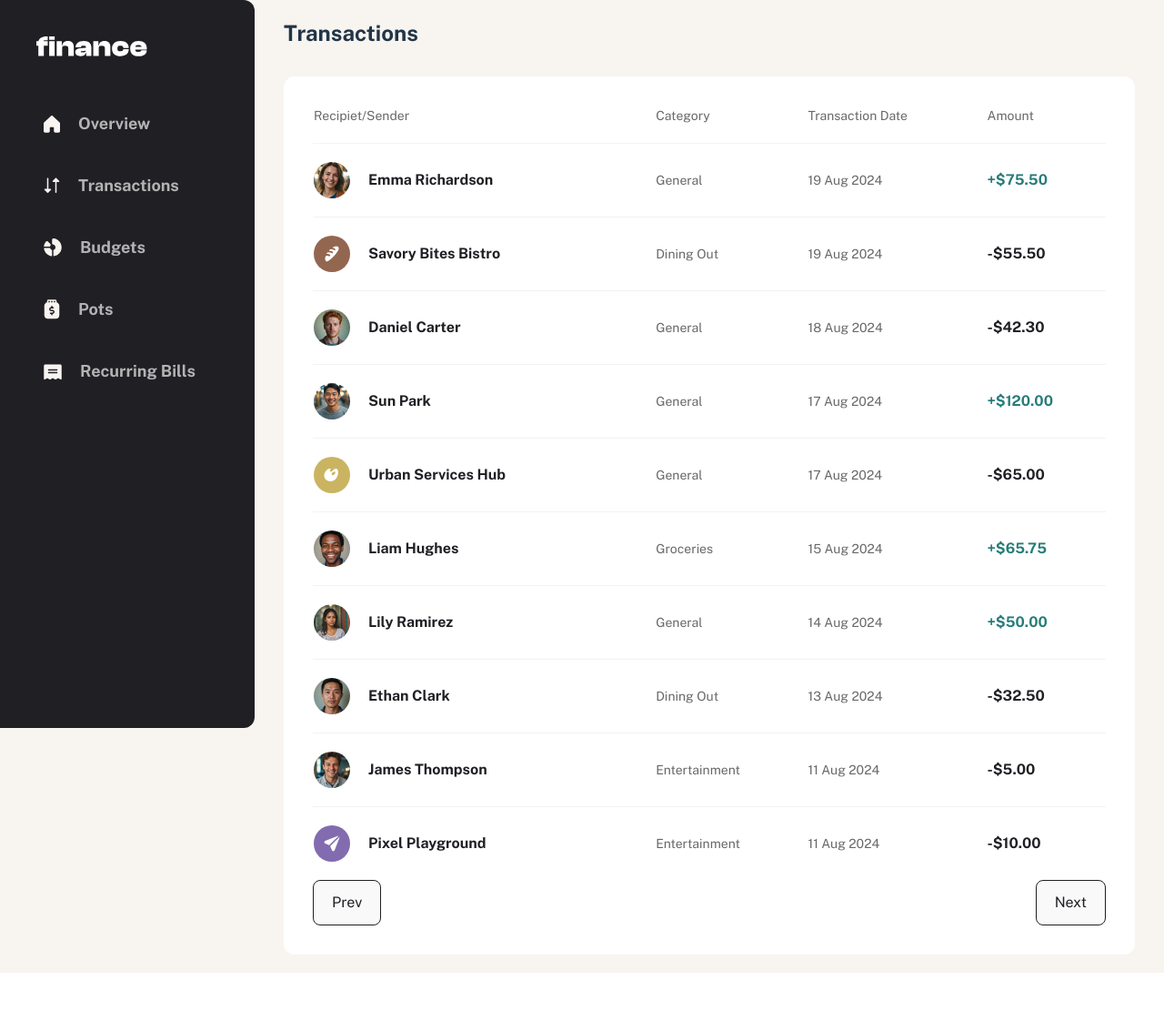
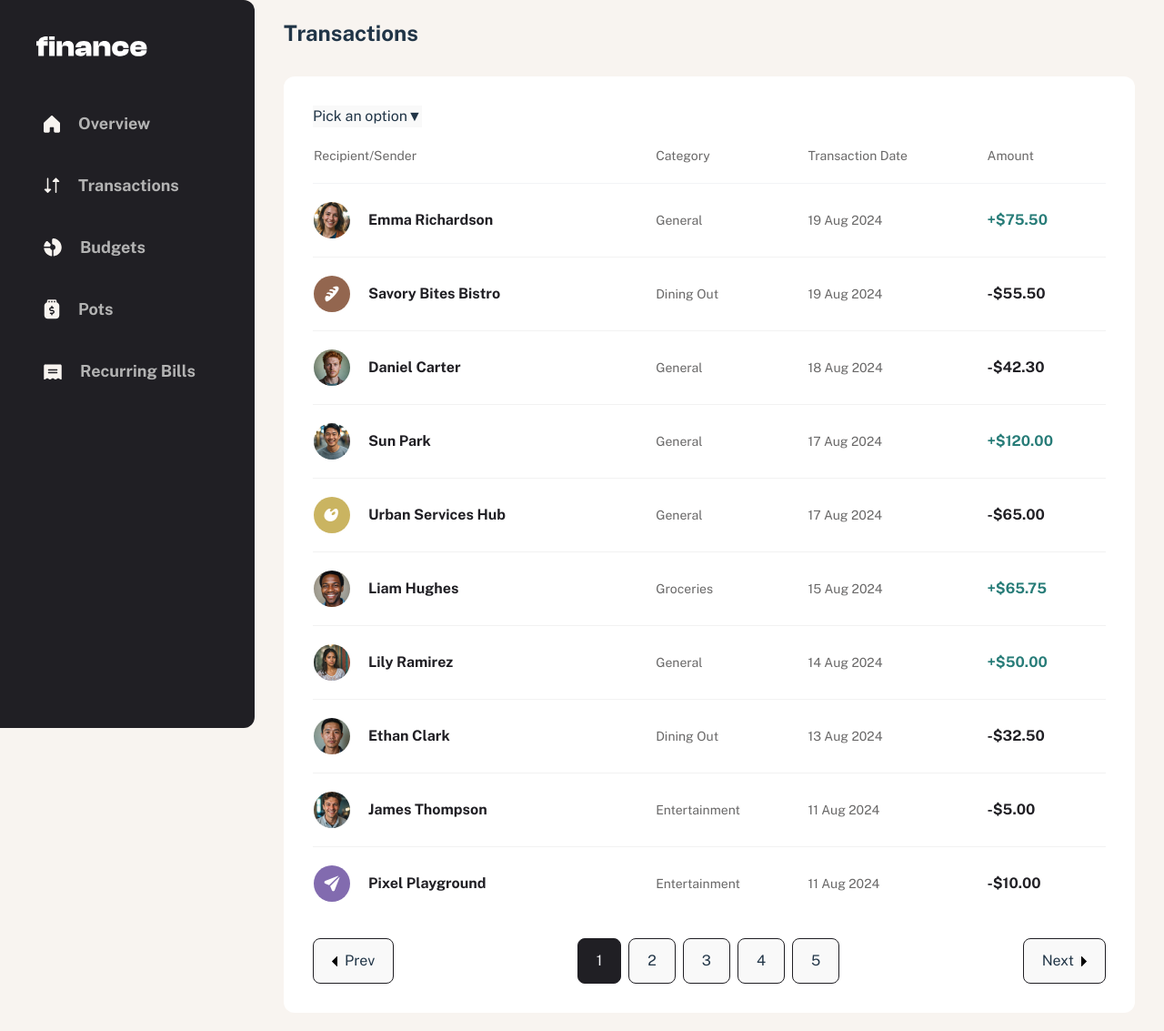
Before and after one commit to thomaspeter92/personal-finance-app, a React (Vite) app: page /transactions in a window 1280 px wide. Shown: the whole page at 91% size. Before the commit the page ends 1069 px from the top, so only its background shows below. Built offline with nearby package versions, Linux system fonts and the light colour scheme.

Commit message:
add transactions screen

```diff
--- a/package.json
+++ b/package.json
@@ -11,6 +11,7 @@
   },
   "dependencies": {
     "@radix-ui/react-popover": "1.1.1",
+    "@radix-ui/react-select": "^2.1.1",
     "class-variance-authority": "^0.7.0",
     "luxon": "^3.5.0",
     "react": "^18.3.1",
--- a/src/components/ui/Button.tsx
+++ b/src/components/ui/Button.tsx
@@ -1,20 +1,44 @@
 import { cva, VariantProps } from "class-variance-authority";
+import { Icons } from "./Icons";
 
-const styles = cva("px-5 py-3 rounded-lg border", {
+const styles = cva("px-5 py-3 rounded-lg border flex items-center gap-2", {
   variants: {
     intent: {
       black: "bg-gray-900 text-gray-100 border-gray-900",
-      "black-outlined": "border-gray-900 text-gray-900",
+      "black-outlined": "border-gray-900 ",
     },
   },
 });
 
 type Props = {
   children: React.ReactNode;
+  iconLeft?: keyof typeof Icons;
+  iconRight?: keyof typeof Icons;
+  onClick?: () => void;
+  type?: "button" | "submit";
 };
 
-const Button = ({ intent, children }: Props & VariantProps<typeof styles>) => {
-  return <button className={styles({ intent })}>{children}</button>;
+const Button = ({
+  intent,
+  children,
+  iconLeft,
+  iconRight,
+  onClick,
+}: Props & VariantProps<typeof styles>) => {
+  let IconLeft, IconRight;
+  if (iconLeft) {
+    IconLeft = Icons[iconLeft];
+  } else if (iconRight) {
+    IconRight = Icons[iconRight];
+  }
+
+  return (
+    <button onClick={onClick} className={styles({ intent })}>
+      {IconLeft ? <IconLeft /> : null}
+      {children}
+      {IconRight ? <IconRight /> : null}
+    </button>
+  );
 };
 
 export default Button;
--- a/src/components/ui/Icons.tsx
+++ b/src/components/ui/Icons.tsx
@@ -87,4 +87,15 @@ export const Icons = {
       <path d="m.853506.146465 5.000004 5.000005c.04648.04643.08336.10158.10853.16228.02516.06069.03811.12576.03811.19147 0 .0657-.01295.13077-.03811.19147-.02517.06069-.06205.11584-.10853.16228l-5.000004 5.00003c-.069927.07-.159054.1177-.256097.137-.097042.0193-.197637.0094-.289048-.0285-.091412-.0378-.16953-.102-.2244652-.1843-.0549354-.0823-.08421767-.179-.08413981-.278l-.00000043-9.999984c-.00007788-.098949.02920444-.195695.08413984-.277992.0549356-.082297.1330536-.1464431.2244646-.1843193.091412-.03787611.192007-.04777907.289049-.02845381.097042.01932521.186169.06700801.256097.13701411z" />
     </svg>
   ),
+  search: ({ className }: { className?: string }) => (
+    <svg
+      className={className}
+      height="14"
+      viewBox="0 0 14 14"
+      width="14"
+      xmlns="http://www.w3.org/2000/svg"
+    >
+      <path d="m13.3538 13.1462-3.1294-3.1287c.907-1.08894 1.3593-2.48564 1.2628-3.89955-.0966-1.41391-.7345-2.73618-1.78109-3.69173-1.0466-.95555-2.42131-1.470821-3.83815-1.438621-1.41683.032201-2.76671.609391-3.76883 1.611501-1.00211 1.00212-1.579301 2.352-1.611501 3.76883-.0322 1.41684.483071 2.79155 1.438621 3.83817.95556 1.0466 2.27782 1.6845 3.69173 1.781 1.41391.0966 2.81061-.3557 3.89954-1.2627l3.12878 3.1293c.0464.0465.1016.0833.1623.1085.0607.0251.1257.0381.1914.0381s.1308-.013.1915-.0381c.0607-.0252.1158-.062.1623-.1085.0464-.0464.0833-.1016.1084-.1623.0252-.0607.0381-.1257.0381-.1914s-.0129-.1308-.0381-.1915c-.0251-.0607-.062-.1158-.1084-.1623zm-11.85378-6.64621c0-.89002.26392-1.76005.75839-2.50007.49446-.74002 1.19727-1.31679 2.01954-1.65739.82226-.34059 1.72706-.42971 2.59998-.25607.87291.17363 1.67473.60221 2.30407 1.23155s1.0579 1.43116 1.2316 2.30407c.1736.87292.0845 1.77772-.2561 2.59999-.34062.82226-.91739 1.52507-1.65741 2.01953-.74002.4945-1.61005.7584-2.50007.7584-1.19307-.0013-2.33689-.4759-3.18052-1.31949-.84363-.84363-1.31816-1.98745-1.31948-3.18052z" />
+    </svg>
+  ),
 };
--- /dev/null
+++ b/src/components/ui/Input.tsx
@@ -0,0 +1,33 @@
+import { Icons } from "./Icons";
+
+type Props = {
+  onChange?: () => void;
+  icon?: keyof typeof Icons;
+  value?: string;
+  name?: string;
+  placeholder?: string;
+};
+
+const Input = ({ icon, onChange, value, name, placeholder }: Props) => {
+  let Icon;
+  if (icon) {
+    Icon = Icons[icon];
+  }
+  return (
+    <div className="border px-5 rounded-lg border-beige-500 relative overflow-hidden min-w-80">
+      <input
+        placeholder={placeholder}
+        className="py-3 w-full h-full outline-none placeholder:text-beige-500"
+        type="text"
+        name={name}
+        value={value}
+        onChange={onChange}
+      />
+      {Icon ? (
+        <Icon className="fill-beige-500 w-5 h-5 absolute right-5 top-1/2 -translate-y-1/2" />
+      ) : null}
+    </div>
+  );
+};
+
+export default Input;
--- /dev/null
+++ b/src/components/ui/Select.tsx
@@ -0,0 +1,24 @@
+import React from "react";
+import * as SelectUI from "@radix-ui/react-select";
+
+type Props = {};
+
+const Select = ({}: Props) => {
+  return (
+    <SelectUI.Root>
+      <SelectUI.Trigger className="SelectUITrigger">
+        <SelectUI.Value placeholder="Pick an option" />
+        <SelectUI.Icon />
+      </SelectUI.Trigger>
+      <SelectUI.Portal>
+        <SelectUI.Content position="popper" sideOffset={5}>
+          <SelectUI.Viewport>
+            <SelectUI.Item value="hello">Hello</SelectUI.Item>
+          </SelectUI.Viewport>
+        </SelectUI.Content>
+      </SelectUI.Portal>
+    </SelectUI.Root>
+  );
+};
+
+export default Select;
--- a/src/views/Transactions.tsx
+++ b/src/views/Transactions.tsx
@@ -2,6 +2,8 @@ import { useState, useEffect } from "react";
 import useTransactionsStore from "../stores/transactionsStore";
 import { formatDateString } from "../util/helpers";
 import Button from "../components/ui/Button";
+import Input from "../components/ui/Input";
+import Select from "../components/ui/Select";
 
 const Transactions = () => {
   const { transactions } = useTransactionsStore();
@@ -28,14 +30,22 @@ const Transactions = () => {
     setSlicedTransactions(sliced);
   }, [currentPage]);
 
+  // const handleSearch = () => {
+
+  // }
+
   return (
     <div className="space-y-8">
       <h1 className="text-2xl font-bold">Transactions</h1>
       <div className="bg-white rounded-xl p-8">
+        <div className="flex items-center mb-5">
+          {/* <Input icon="search" placeholder="Search transactions..." /> */}
+          <Select />
+        </div>
         <table className=" w-full">
-          <thead>
+          <thead className="hidden lg:table-header-group">
             <tr className="[&>td]:pb-5 border-b border-gray-100 text-sm text-gray-500">
-              <td>Recipiet/Sender</td>
+              <td>Recipient/Sender</td>
               <td>Category</td>
               <td>Transaction Date</td>
               <td>Amount</td>
@@ -49,10 +59,17 @@ const Transactions = () => {
               >
                 <td className="flex gap-5 items-center font-bold text-gray-900">
                   <img src={t.avatar} className="w-10 h-10 rounded-full" />
-                  {t.name}
+                  <p>
+                    {t.name}
+                    <span className="text-sm text-gray-500 font-normal block lg:hidden">
+                      {t.category}
+                    </span>
+                  </p>
                 </td>
-                <td className="text-gray-500 text-sm">{t.category}</td>
-                <td className="text-gray-500 text-sm">
+                <td className="text-gray-500 text-sm hidden lg:table-cell">
+                  {t.category}
+                </td>
+                <td className="text-gray-500 text-sm hidden lg:table-cell">
                   {formatDateString(t.date)}
                 </td>
                 <td
@@ -63,15 +80,39 @@ const Transactions = () => {
                   {t.amount > 0
                     ? `+$${t.amount.toFixed(2)}`
                     : `-$${Math.abs(t.amount).toFixed(2)}`}
+                  <span className="block text-sm text-gray-500 font-normal lg:hidden">
+                    {formatDateString(t.date)}
+                  </span>
                 </td>
               </tr>
             ))}
           </tbody>
         </table>
-        <div className="flex justify-between">
-          <Button intent="black-outlined">Prev</Button>
-          <div></div>
-          <Button intent="black-outlined">Next</Button>
+        <div className="flex justify-between mt-5">
+          <Button
+            onClick={handlePrevPageChange}
+            iconLeft="caretLeft"
+            intent="black-outlined"
+          >
+            Prev
+          </Button>
+          <div className="flex gap-2">
+            {[...Array(Math.ceil(transactions.length / 10)).keys()].map((d) => (
+              <Button
+                onClick={() => setCurrentPage(d + 1)}
+                intent={currentPage === d + 1 ? "black" : "black-outlined"}
+              >
+                {d + 1}
+              </Button>
+            ))}
+          </div>
+          <Button
+            onClick={handleNextPageChange}
+            iconRight="caretRight"
+            intent="black-outlined"
+          >
+            Next
+          </Button>
         </div>
       </div>
     </div>
```
Also changed, not shown: 1 other file (tests, documents, lock files or other folders).
